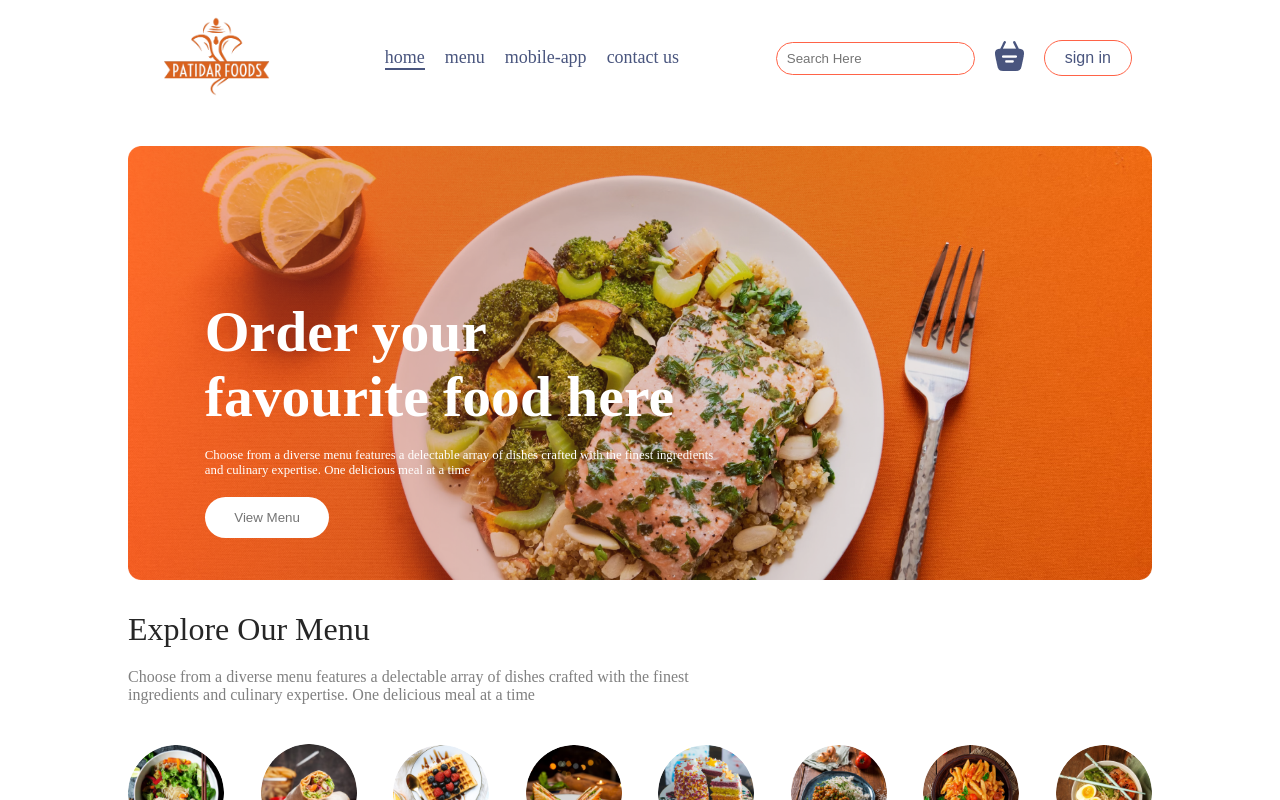
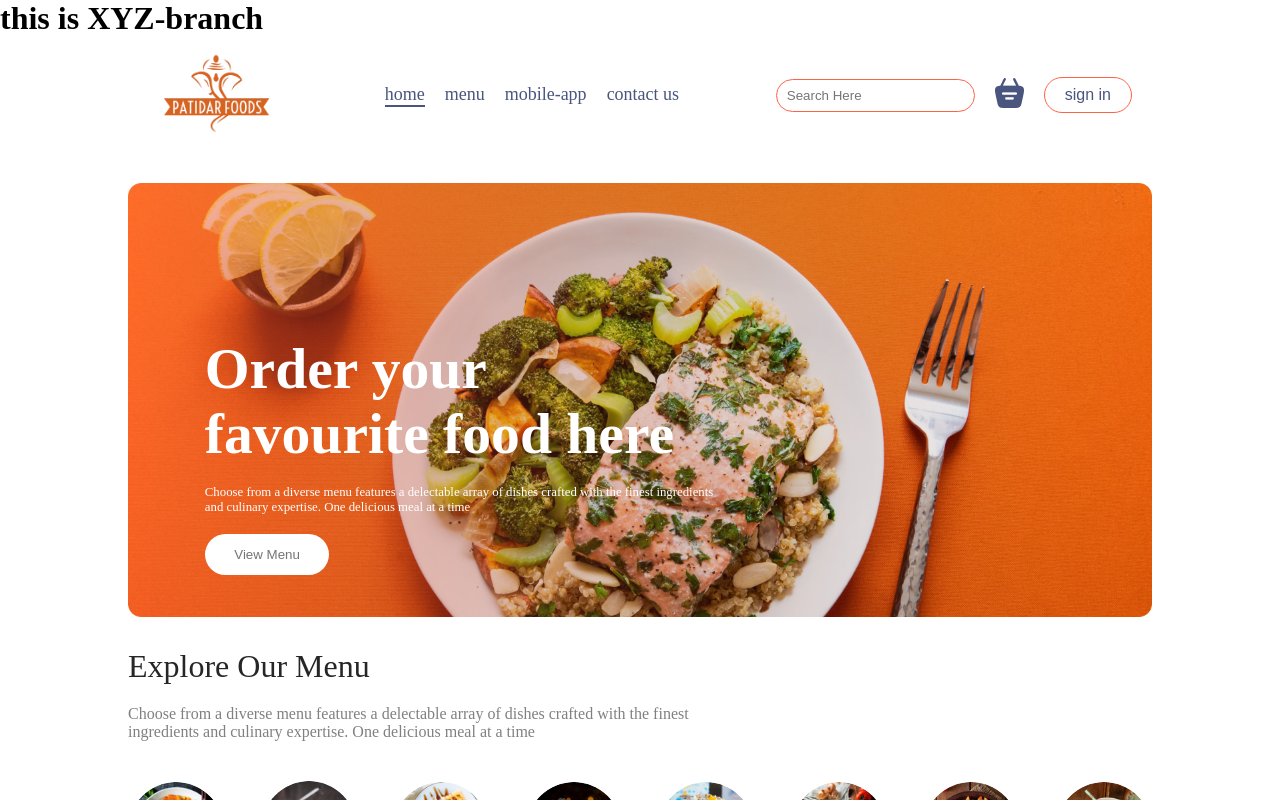
Before and after one commit to VaibhavMahajan1509/FoodZone, a React (Vite) app: page / in a window 1280 px wide. Shown: the top 800 px of the page. Built offline with nearby package versions, Linux system fonts and the light colour scheme.

Commit message:
Worked of XYZ-feature

```diff
--- a/src/App.jsx
+++ b/src/App.jsx
@@ -5,6 +5,7 @@ import Home from './Pages/Home/Home'
 import Cart from './Pages/Cart/Cart'
 import PlaceOrder from './Pages/PlaceOrder/PlaceOrder'
 import Footer from './Component/Footer/Footer';
+import XYZ from "./Component/XYZ/XYZ";
 
 import LoginPopup from './Component/LoginPopup/LoginPopup'
 
@@ -14,7 +15,7 @@ const App = () => {
 
   return (
     <>
-
+     <XYZ></XYZ>
     {showLogin?<LoginPopup setShowLogin={setShowLogin} />:<></>}
 
       <div className='app'>
--- /dev/null
+++ b/src/Component/XYZ/XYZ.jsx
@@ -0,0 +1,9 @@
+import React from 'react'
+
+const XYZ = () => {
+  return (
+    <h1>this is XYZ-branch</h1>
+  )
+}
+
+export default XYZ;
```
